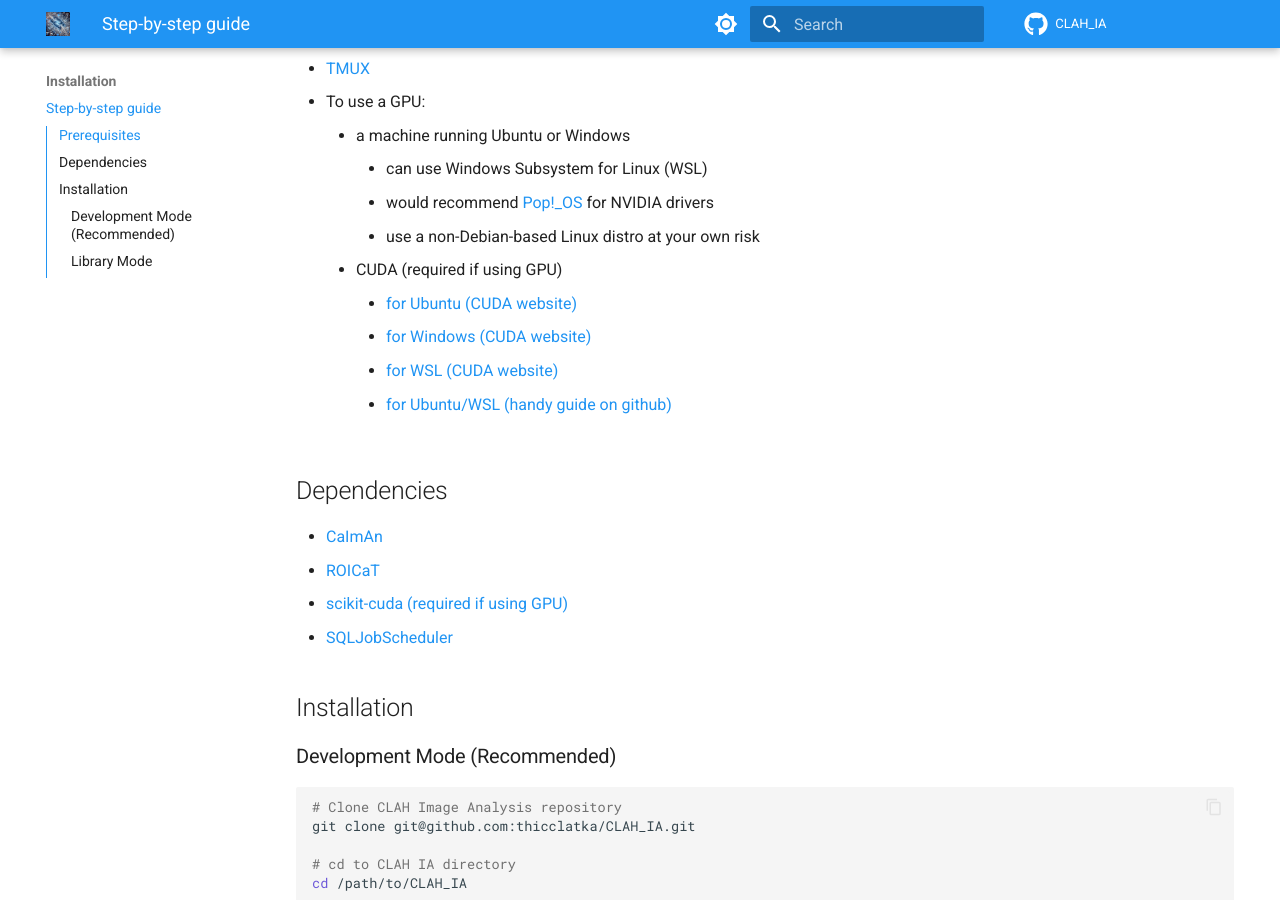
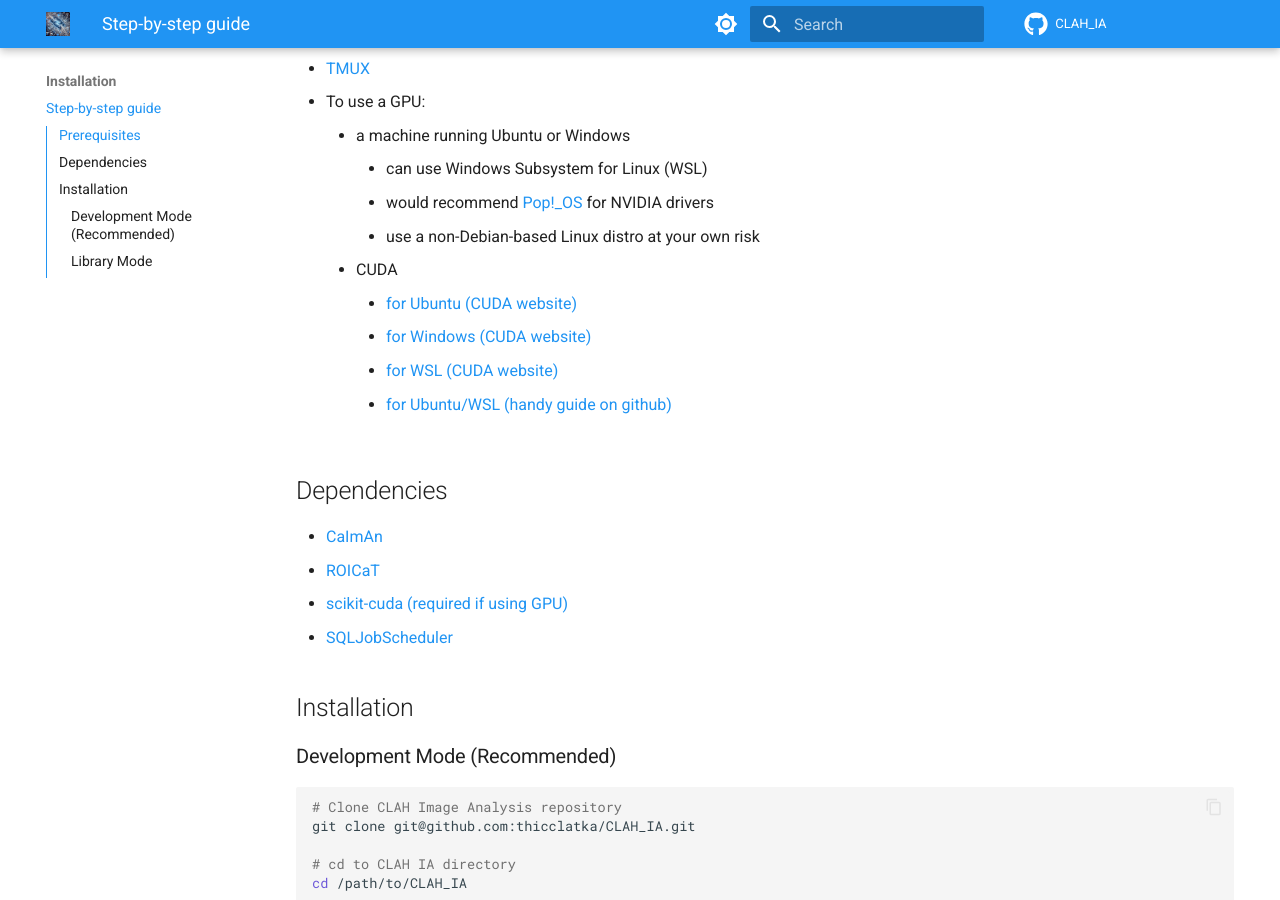
Before and after one commit to thicclatka/CLAH_IA, an MkDocs documentation site: the page built from docs/1_installation.md, in a window 1280 px wide and 900 px high, scrolled down 415 px. Built offline with MkDocs 1.6.1 and Material for MkDocs 9.7.7, drawn with Linux system fonts in a browser that asks for light colours; comment, search, counter and statistics services are not loaded.

Commit message:
small edits & updating documentation

```diff
--- a/docs/1_installation.md
+++ b/docs/1_installation.md
@@ -13,7 +13,7 @@ Can be used as a library on all OS's, but to properly use the package entirely,
         - can use Windows Subsystem for Linux (WSL)
         - would recommend [Pop!_OS](https://system76.com/pop/download/) for NVIDIA drivers
         - use a non-Debian-based Linux distro at your own risk
-    - CUDA (required if using GPU)
+    - CUDA
         - [for Ubuntu (CUDA website)](https://docs.nvidia.com/cuda/cuda-installation-guide-linux/index.html#ubuntu)
         - [for Windows (CUDA website)](https://docs.nvidia.com/cuda/cuda-installation-guide-microsoft-windows/index.html)
         - [for WSL (CUDA website)](https://docs.nvidia.com/cuda/cuda-installation-guide-linux/index.html#wsl)
```
